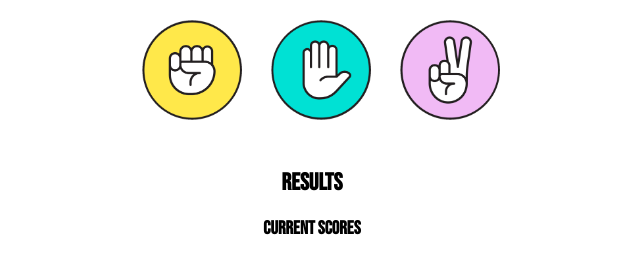
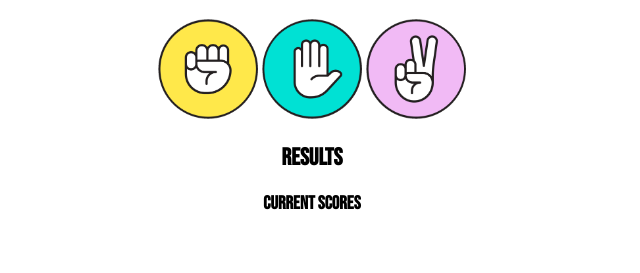
Before and after one commit to mskarleek/rock-paper-scissors, a plain HTML site: page index.html in a window 1280 px wide. Shown: the part 63-336 px from the top of the page, without its empty margins (328-968 px from the left). Drawn offline with Linux system fonts and the light colour scheme.

Commit message:
Adjusted buttons to be clickable images instead and added div to results

```diff
--- a/index.html
+++ b/index.html
@@ -12,11 +12,13 @@
     <h1>Rock Paper Scissors</h1>
 
     <div class="gameContainer">
-        <button id="Rock" class="button"><img src="./img/rock.png" alt="Rock" width="100" height="100"></button>
-        <button id="Paper" class="button"><img src="./img/paper.png" alt="Paper" width="100" height="100"></button>
-        <button id="Scissors" class="button"><img src="./img/scissors.png" alt="Scissors" width="100" height="100"></button>
+        <input type="image" src="./img/rock.png" alt="Rock" id="Rock" width="100px">
+        <input type="image" src="./img/paper.png" alt="Paper" id="Paper" width="100px">
+        <input type="image" src="./img/scissors.png" alt="Scissors" id="Scissors" width="100px">
     </div>
 
+
+<div id="results">
     <h2>Results</h2>
     <p id="Result"></p>
     <p id="gameOver"></p>
@@ -25,6 +27,7 @@
     <p id="currentScores"></p>
     <p id="playerTally"></p>
     <p id="computerTally"></p>
+</div>
 
     <script type="text/javascript" src="./js/script.js"></script>
 
```
